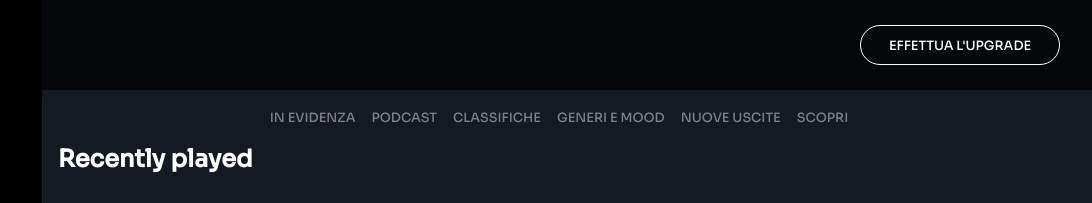
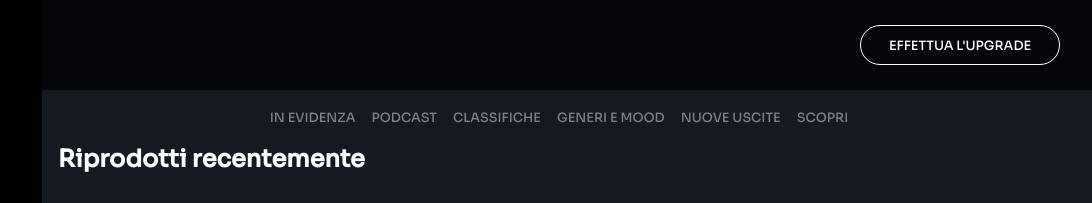
Before and after one commit to AleMancio89/html-css-spotifyweb, a plain HTML site: page index.html in a window 1280 px wide. Shown: the top 203 px of the page, 188-1280 px from the left. Drawn offline with Linux system fonts and the light colour scheme.

Commit message:
Added js file

```diff
--- a/index.html
+++ b/index.html
@@ -112,7 +112,7 @@
         </div>
         <!-- Recently played music list -->
         <div class="recent_player">
-          <h1>Recently played</h1>
+          <h1 id="translate">Recently played</h1>
           <div class="music_grid">
             <div class="card">
               <div class="image">
@@ -341,5 +341,7 @@
 
     </footer>
 
+  <!-- Script -->
+  <script src="js/script.js" charset="utf-8"></script>
   </body>
 </html>
--- /dev/null
+++ b/js/script.js
@@ -0,0 +1 @@
+document.getElementById('translate').innerHTML= 'Riprodotti recentemente'
```
